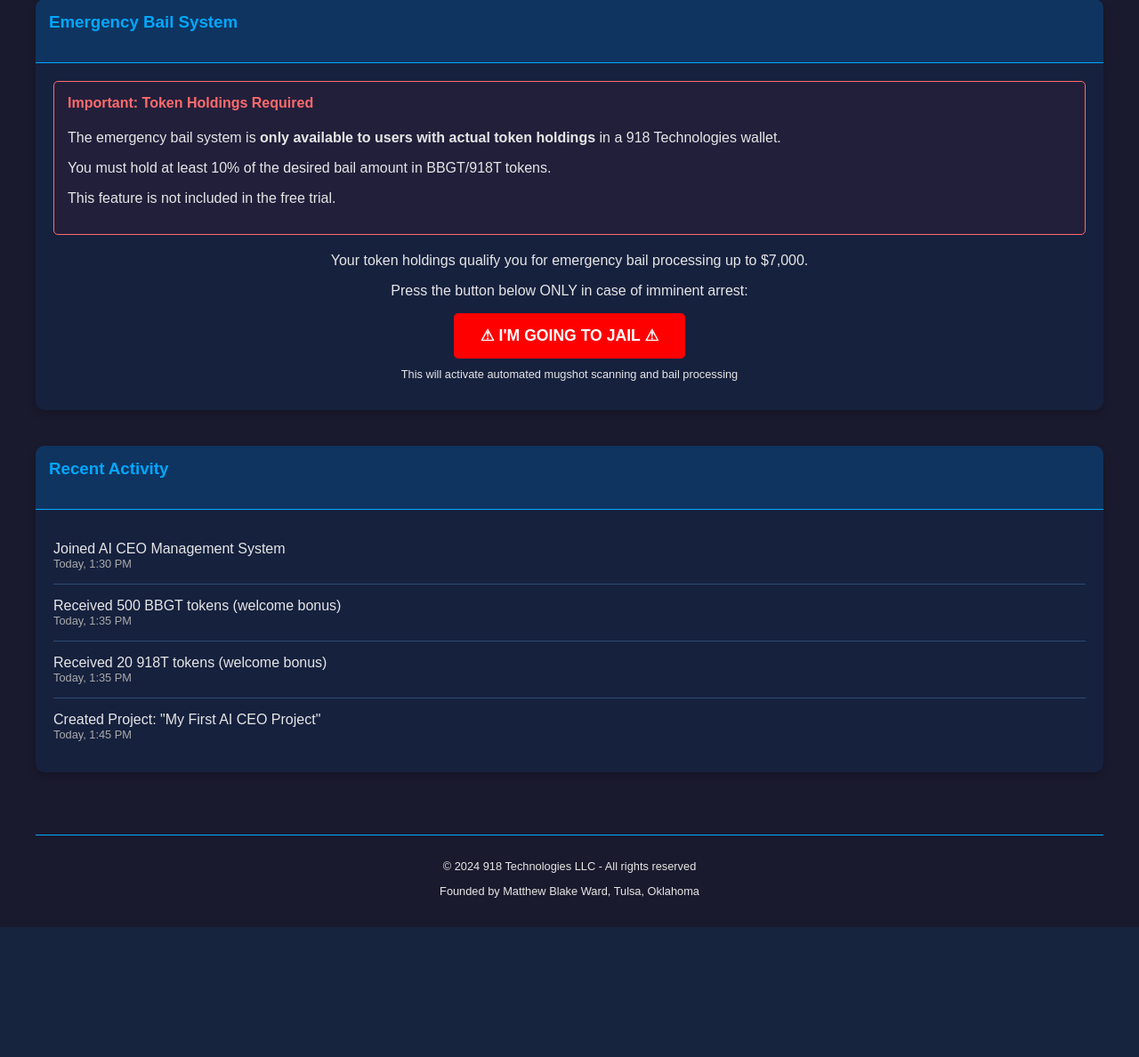
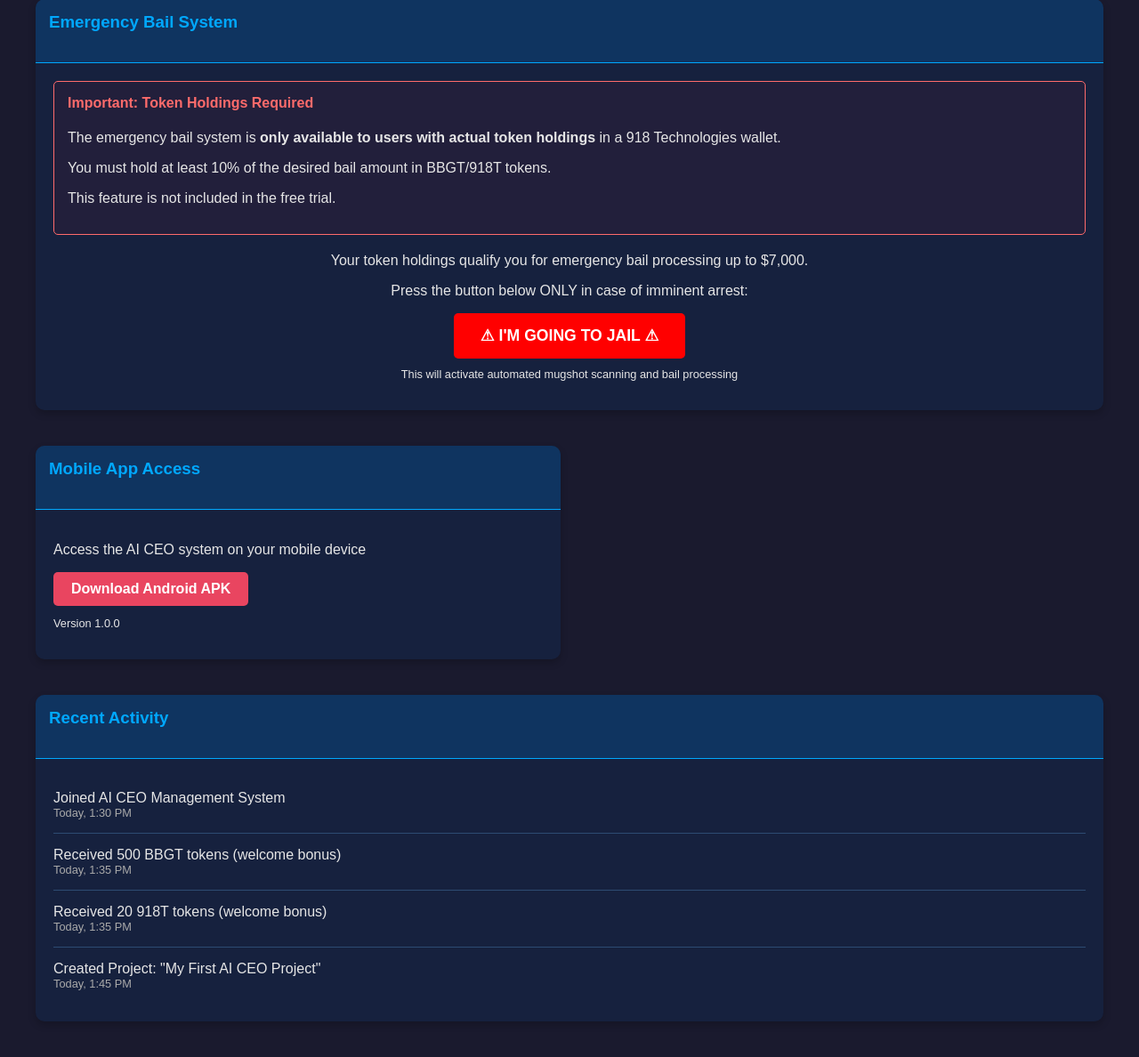
Before and after one commit to 918Tech/Aiceo, a Flask app: template templates/dashboard.html in a window 1280 px wide. Shown: the part 899-2087 px from the top of the page at 89% size. Before the commit the page ends 1941 px from the top, so only its background shows below. Run offline with Flask 3, Linux system fonts and the light colour scheme; the template is opened without the code that fills it, so the values that code supplies are empty.

Commit message:
Assistant checkpoint: Add APK download button to dashboard
Assistant generated file changes:
- templates/dashboard.html: Add APK download section to dashboard

---

User prompt:

I've noticed the web interface is working properly while the Kivy GUI has some issues. How does the current web UI look? Are all the features accessible? Is there anything specific you'd like me to enhance or fix in the web interface?

Replit-Commit-Author: Assistant
Replit-Commit-Session-Id: 65622bc2-a451-4597-a240-3ecac5760acd

```diff
--- a/templates/dashboard.html
+++ b/templates/dashboard.html
@@ -311,6 +311,19 @@
                 </div>
             </div>
 
+            <div class="card">
+                <div class="card-header">
+                    <h3>Mobile App Access</h3>
+                </div>
+                <div class="card-body text-center">
+                    <p>Access the AI CEO system on your mobile device</p>
+                    <a href="/download-apk" class="btn btn-primary">
+                        <i class="fas fa-download"></i> Download Android APK
+                    </a>
+                    <p class="mt-2" style="font-size: 0.8em;">Version 1.0.0</p>
+                </div>
+            </div>
+
             <div class="card full-width">
                 <div class="card-header">
                     <h3>Recent Activity</h3>
```
